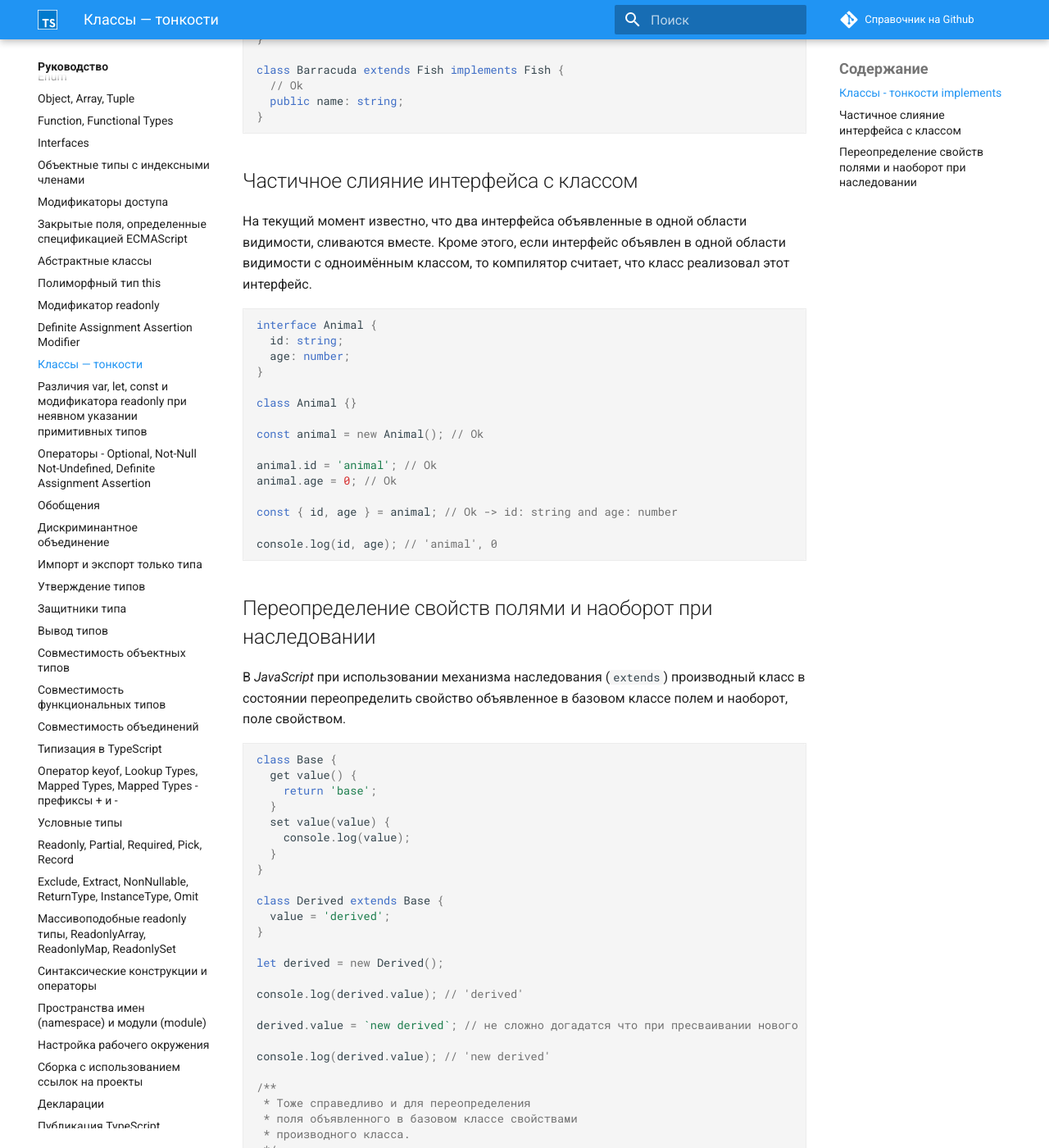
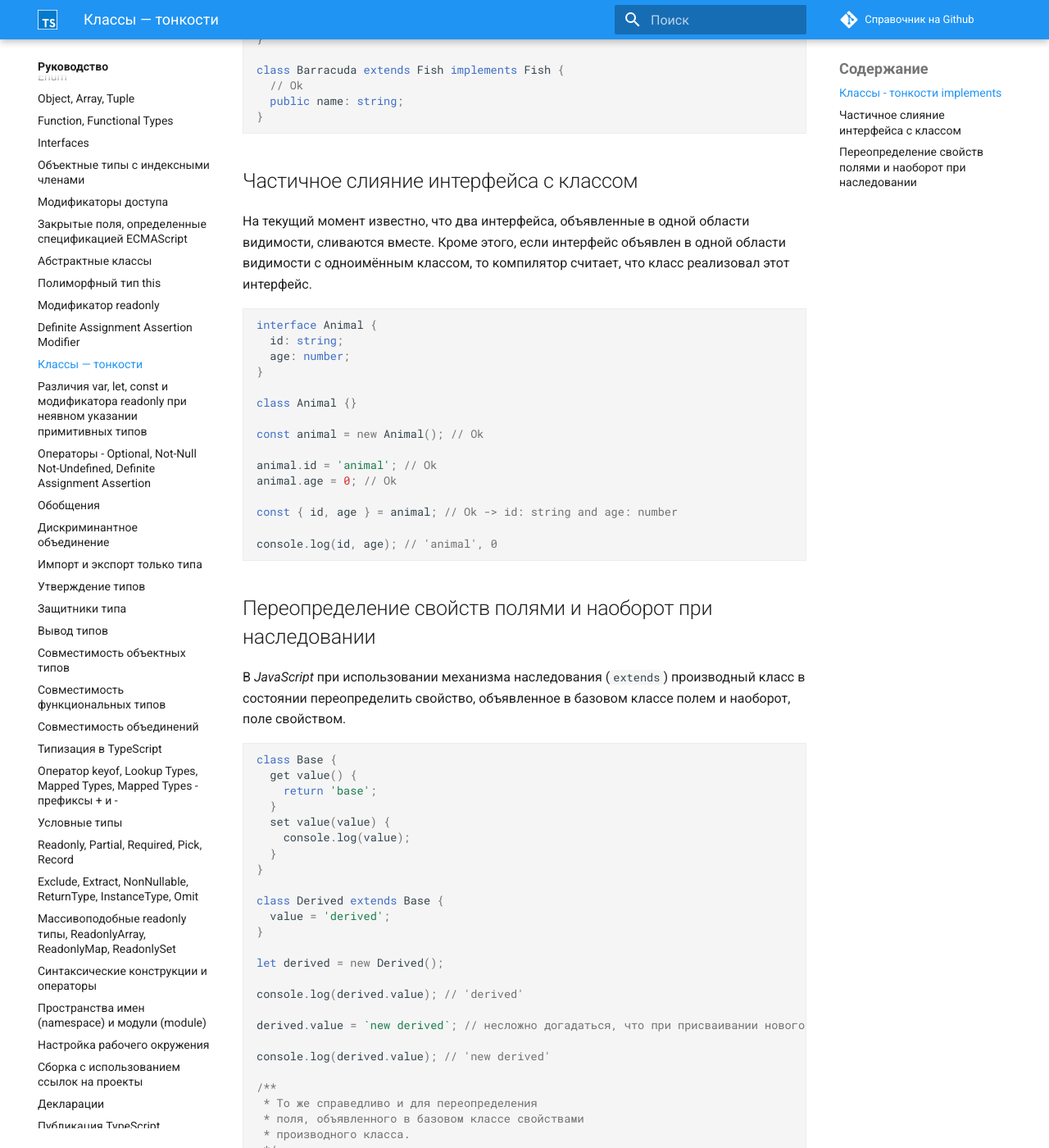
Before and after one commit to xsltdev/scriptdev.ru, an MkDocs documentation site: the page built from docs/guide/029.md, in a window 1280 px wide and 1400 px high, scrolled down 1517 px. Shown: the whole window at 82% size. Built offline with MkDocs 1.6.1 and Material for MkDocs 9.7.7, drawn with Linux system fonts in a browser that asks for light colours; comment, search, counter and statistics services are not loaded; some of the changed text lies outside the part shown.

Commit message:
edited mistakes

````diff
--- a/docs/guide/029.md
+++ b/docs/guide/029.md
@@ -69,7 +69,7 @@
 
 ## Частичное слияние интерфейса с классом
 
-На текущий момент известно, что два интерфейса объявленные в одной области видимости, сливаются вместе. Кроме этого, если интерфейс объявлен в одной области видимости с одноимённым классом, то компилятор считает, что класс реализовал этот интерфейс.
+На текущий момент известно, что два интерфейса, объявленные в одной области видимости, сливаются вместе. Кроме этого, если интерфейс объявлен в одной области видимости с одноимённым классом, то компилятор считает, что класс реализовал этот интерфейс.
 
 ```ts
 interface Animal {
@@ -91,7 +91,7 @@
 
 ## Переопределение свойств полями и наоборот при наследовании
 
-В _JavaScript_ при использовании механизма наследования (`extends`) производный класс в состоянии переопределить свойство объявленное в базовом классе полем и наоборот, поле свойством.
+В _JavaScript_ при использовании механизма наследования (`extends`) производный класс в состоянии переопределить свойство, объявленное в базовом классе полем и наоборот, поле свойством.
 
 ```js
 class Base {
@@ -111,18 +111,18 @@
 
 console.log(derived.value); // 'derived'
 
-derived.value = `new derived`; // не сложно догадатся что при пресваивании нового значения console.log в сеттер базового класса вызвана не будет
+derived.value = `new derived`; // несложно догадаться, что при присваивании нового значения console.log в сеттер базового класса вызвана не будет
 
 console.log(derived.value); // 'new derived'
 
 /**
- * Тоже справедливо и для переопределения
- * поля объявленного в базовом классе свойствами
+ * То же справедливо и для переопределения
+ * поля, объявленного в базовом классе свойствами
  * производного класса.
  */
 ```
 
-Но во избежание казусов сопряженных с этим поведением, _TypeScript_ запрещает переопределения при наследовании.
+Но во избежание казусов, сопряженных с этим поведением, _TypeScript_ запрещает переопределения при наследовании.
 
 ```ts
 class Base {
````
Also changed, not shown: other parts of docs/guide/029.md (+1 -1 lines).
